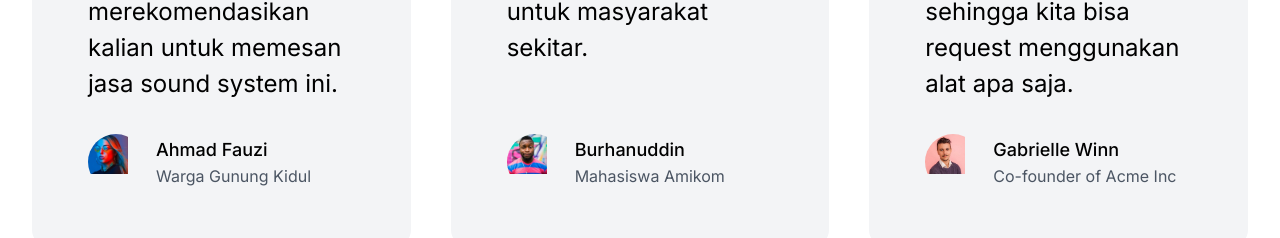
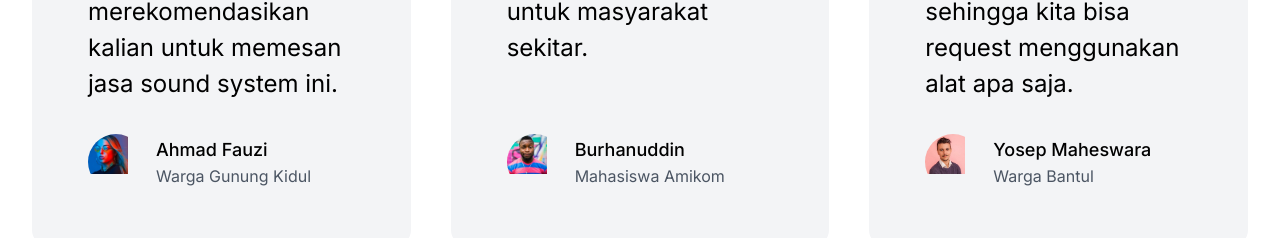
Before and after one commit to YosepRasendriya/Landing-Page, a Next.js app: page / in a window 1280 px wide. Shown: the part 3550-3788 px from the top of the page. Built offline with nearby package versions, Linux system fonts and the light colour scheme.

Commit message:
Update Testimonials.tsx

```diff
--- a/src/components/Testimonials.tsx
+++ b/src/components/Testimonials.tsx
@@ -47,8 +47,8 @@ export const Testimonials = () => {
 
             <Avatar
               image={userThreeImg}
-              name="Gabrielle Winn"
-              title="Co-founder of Acme Inc"
+              name="Yosep Maheswara"
+              title="Warga Bantul"
             />
           </div>
         </div>
```
